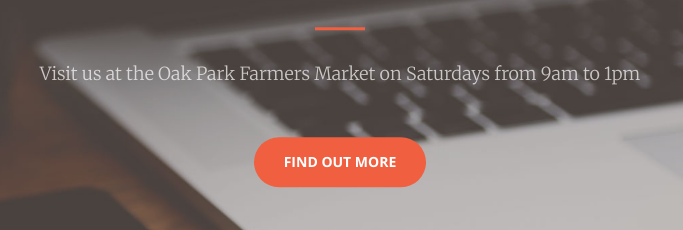
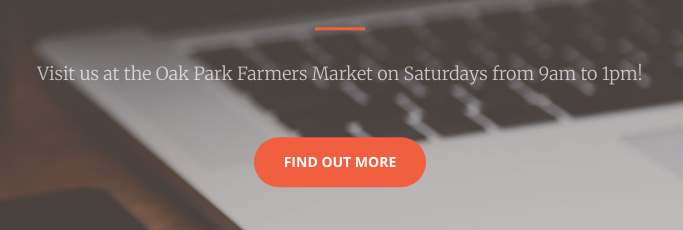
Before and after one commit to theresabui/drunkenloaf, a plain HTML site: page index.html in a window 1280 px wide. Shown: the part 344-574 px from the top of the page, 300-983 px from the left. Drawn offline with nearby package versions, Linux system fonts and the light colour scheme.

Commit message:
added exclamation point

```diff
--- a/index.html
+++ b/index.html
@@ -76,7 +76,7 @@
             <div class="header-content-inner">
                 <h1>Coming Soon.</h1>
                 <hr>
-                <p>Visit us at the Oak Park Farmers Market on Saturdays from 9am to 1pm</p>
+                <p>Visit us at the Oak Park Farmers Market on Saturdays from 9am to 1pm!</p>
                 <a href="#about" class="btn btn-primary btn-xl page-scroll">Find Out More</a>
             </div>
         </div>
```
